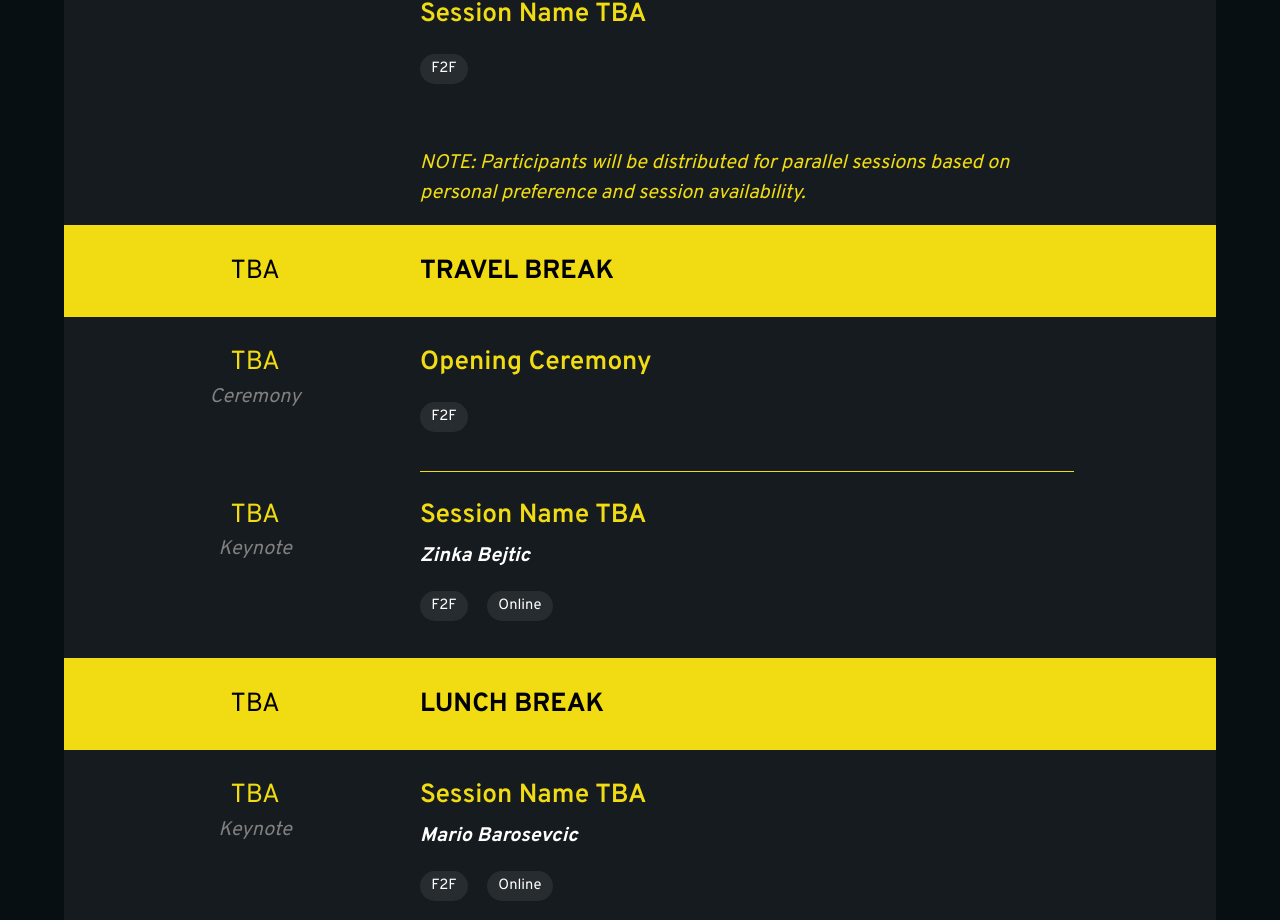
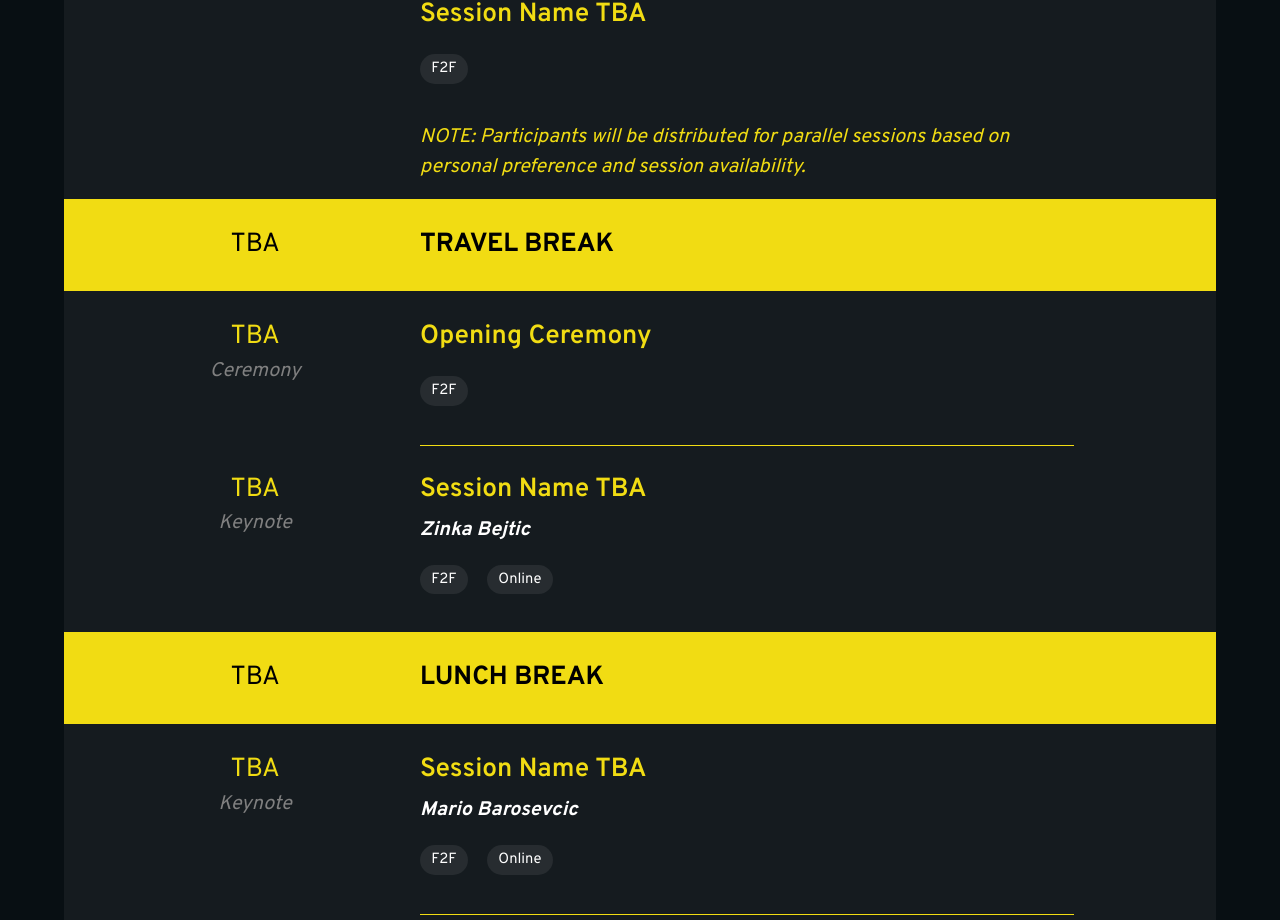
Before and after one commit to anja-sunjic/FLS, a Next.js app: page /schedule in a window 1280 px wide. Shown: the part 1739-2659 px from the top of the page. Built offline with nearby package versions, Linux system fonts and the light colour scheme.

Commit message:
Spacing fix

```diff
--- a/styles/Program/_program-tabs.scss
+++ b/styles/Program/_program-tabs.scss
@@ -37,7 +37,6 @@
   }
   p.note-text {
     width: 80%;
-    padding-top: 2rem;
     display: flex;
     font-size: crem(24px);
     line-height: crem(36px);
```
